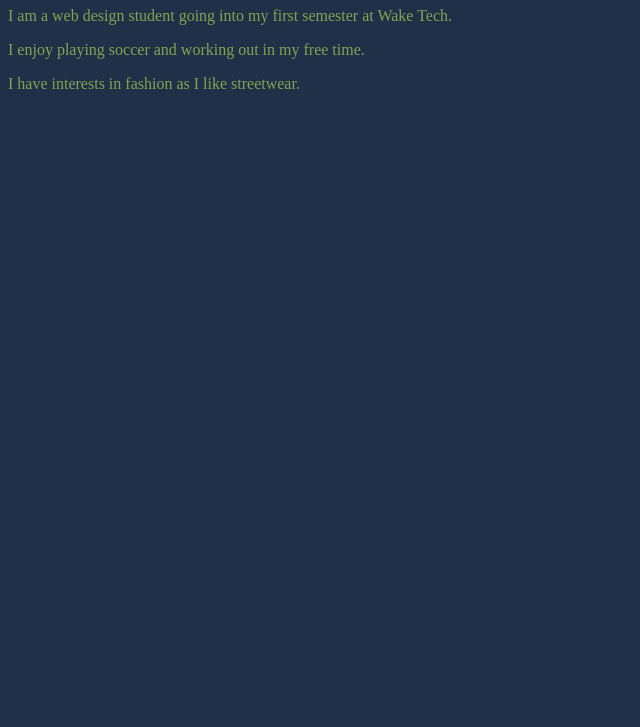
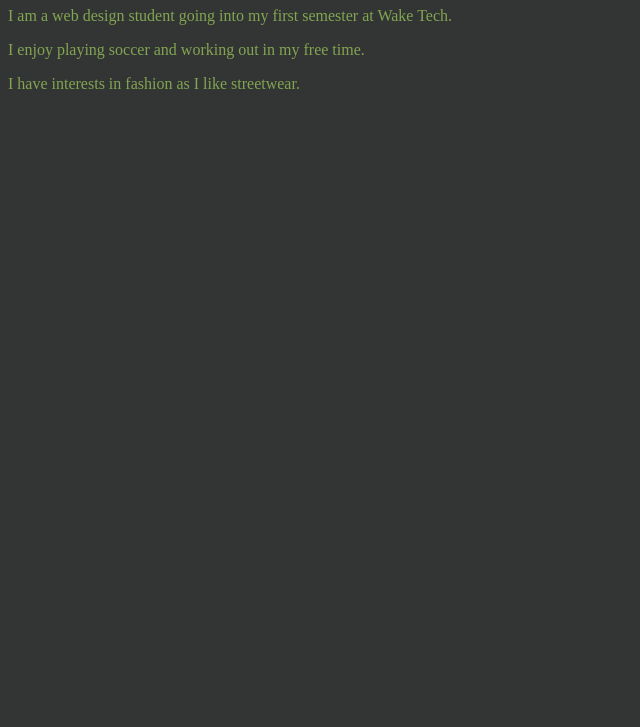
Before and after one commit to tanvirvirdi/Lab-7-Index, a plain HTML site: page index.html in a window 1280 px wide. Shown: the part 73-800 px from the top of the page, without its empty margins (0-640 px from the left). Drawn offline with Linux system fonts and the light colour scheme.

Commit message:
Update index.html

```diff
--- a/index.html
+++ b/index.html
@@ -4,7 +4,7 @@
     <title>My Personal Introduction</title>
     <style>
       body {
-        background-color: #1F3048;
+        background-color: #333535;
       }
 
       h1 {
```
